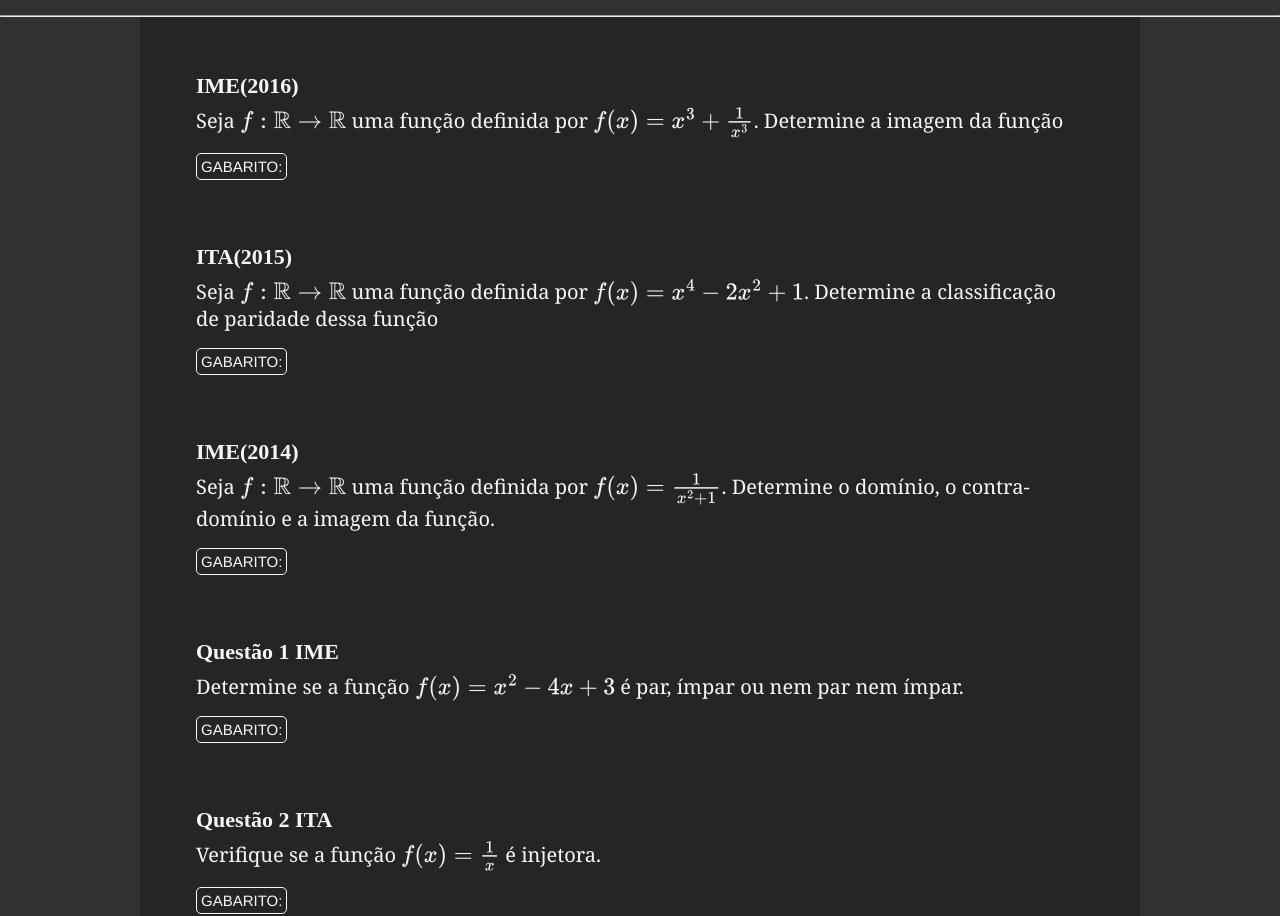
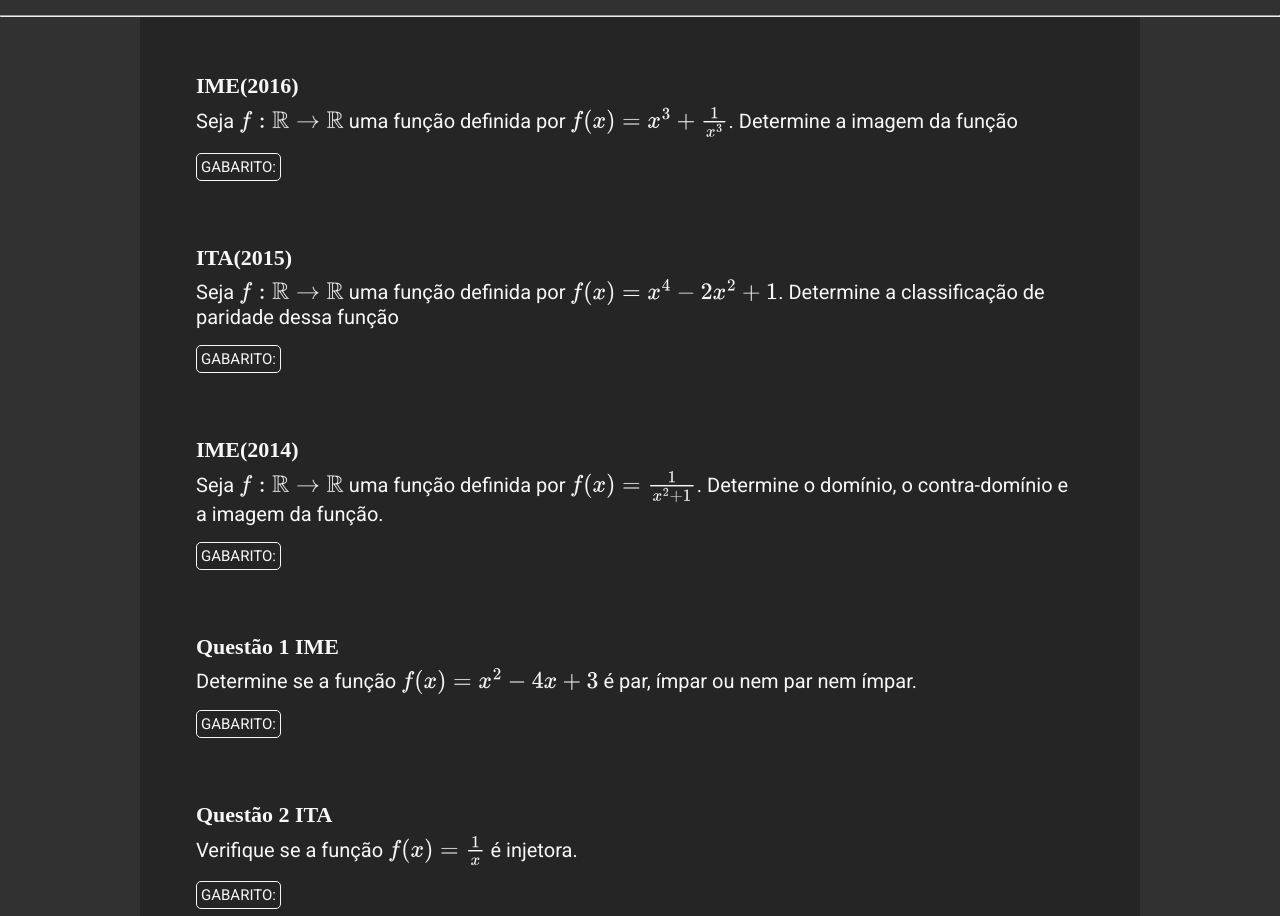
Before and after one commit to Chaverbr/matematica, a plain HTML site: page index.html in a window 1280 px wide. Shown: the part 54-970 px from the top of the page. Drawn offline with nearby package versions, Linux system fonts and the light colour scheme.

Commit message:
mudança na font e nos gabaritos

```diff
--- a/index.html
+++ b/index.html
@@ -69,7 +69,7 @@
 
             <p class="enunciado">Determine se a função $f(x) = x^2 - 4x + 3$ é par, ímpar ou nem par nem ímpar.</p>
 
-            <p class="gabarito">GABARITO: <span class="off">Não adicionado</span></p>
+            <p class="gabarito">GABARITO: <span class="off">Nem ÍMPAR e nem PAR</span></p>
         </div>
 
 
@@ -78,7 +78,7 @@
 
             <p class="enunciado">Verifique se a função $f(x) = \frac{1}{x}$ é injetora.</p>
 
-            <p class="gabarito">GABARITO: <span class="off">Não adicionado</span></p>
+            <p class="gabarito">GABARITO: <span class="off">A função é INJETORA</span></p>
         </div>
 
 
--- a/style.css
+++ b/style.css
@@ -1,3 +1,5 @@
+@import url('https://fonts.googleapis.com/css2?family=Roboto:wght@400;700&display=swap');
+
 * {
     margin: 0;
     padding: 0;
@@ -62,7 +64,7 @@ main {
 }
 
 .enunciado {
-    font-family: Georgia, 'Times New Roman', Times, serif;
+    font-family: 'Roboto', sans-serif;
     font-size: 20px;
 }
 
@@ -72,7 +74,7 @@ main {
     border: 1px solid #f7f7f7;
     color: #f7f7f7;
     font-size: 15px;
-    font-family: 'Franklin Gothic Medium', 'Arial Narrow', Arial, sans-serif;
+    font-family: 'Roboto', sans-serif;
     margin-top: 16px;
     padding: 4px;
     border-radius: 5px;
```
